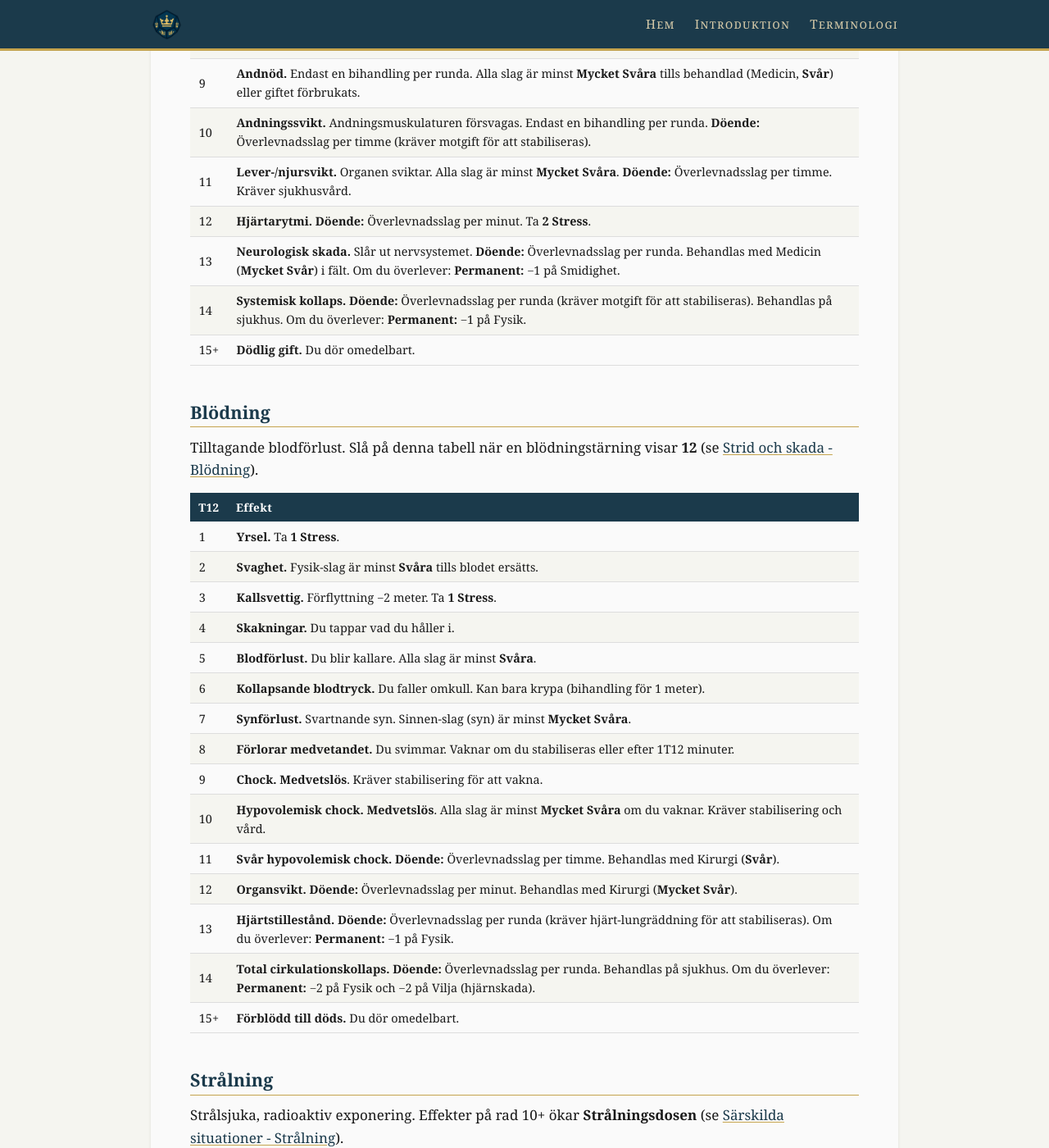
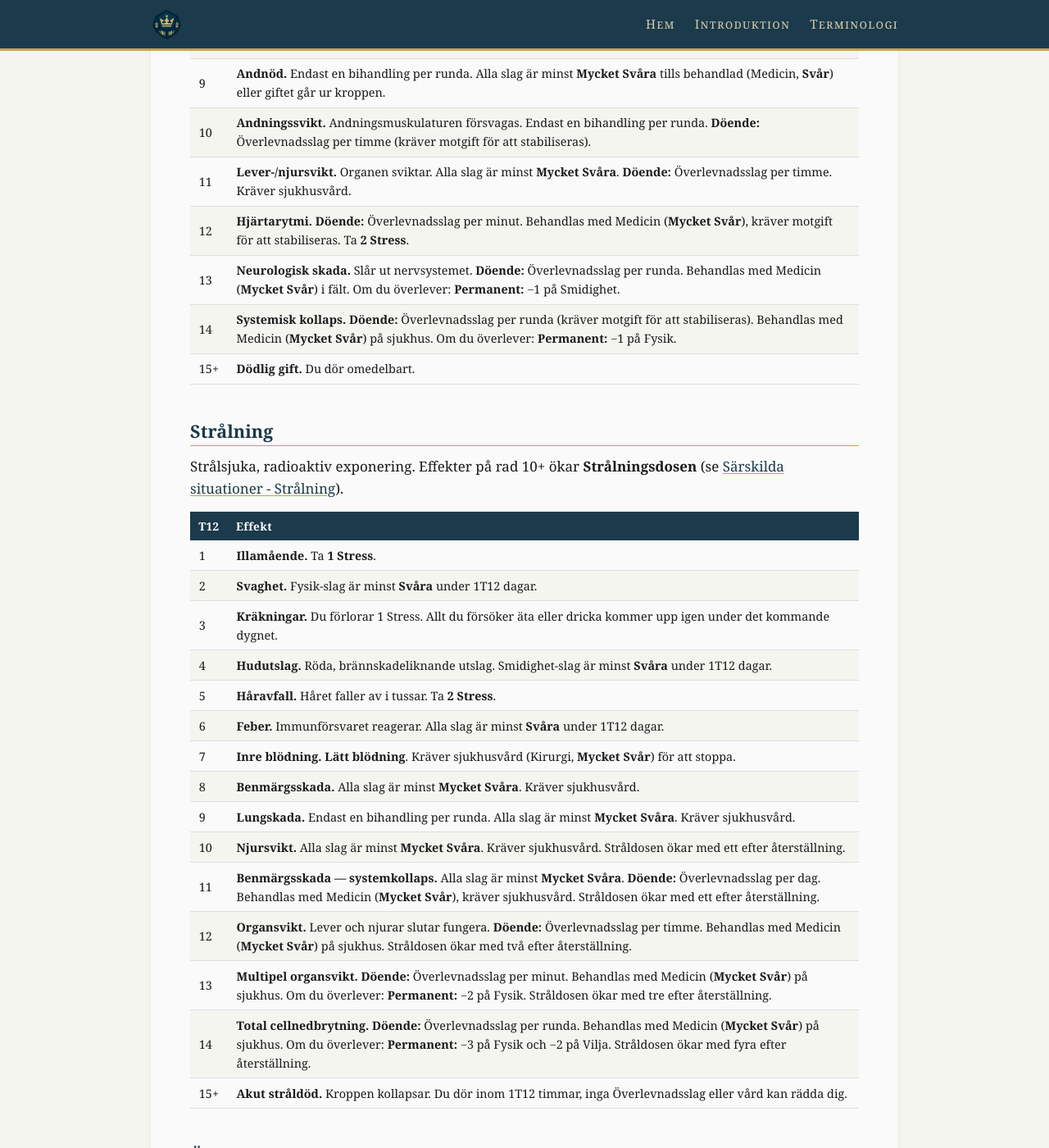
Before and after one commit to ulmus/Riket, a Jekyll site: the page built from Regler/Kritiska träffar.md, in a window 1280 px wide and 1400 px high, scrolled down 7710 px. Shown: the whole window at 82% size. Built offline with Jekyll 4.4.1, drawn with Linux system fonts in a browser that asks for light colours; our own code applies the rules of GitHub Pages for plain Markdown files; some of the changed text lies outside the part shown.

Commit message:
Adressera granskningskommentarer på krittabellerna
- Penetrerande-bullet: ta bort "oavsett vapnets Skada" (referens till
  borttagen regel)
- Hugg R2: "Köttskada" → "Köttsår" (anglicism)
- Gift R9: "förbrukats" → "går ur kroppen" (mer naturligt språk)
- Strålning R3 Kräkningar: ändra "kan inte äta" till "allt du försöker
  äta kräks upp" (man kan ju äta, men det stannar inte)
- Övriga R3 Smärta: begränsa till "Påverkad nästa runda" istället för
  1T12 rundor av svårare slag — var värre än Övriga R4
- Blödningstabellen borttagen i sin helhet — blödningsreglerna har
  ändrats och tabellen utlöses inte längre. Listan i Strid och skada.md
  uppdaterad
- Lägg till explicit Behandling där det saknades:
  - Gift R12 Hjärtarytmi: Medicin (Mycket Svår), motgift
  - Gift R14: Medicin (Mycket Svår) på sjukhus
  - Strålning R11: Medicin (Mycket Svår), sjukhusvård
  - Strålning R14: Medicin (Mycket Svår) på sjukhus
  - Övriga R14: Kirurgi (Mycket Svår) på sjukhus

```diff
--- a/Regler/Kritiska träffar.md
+++ b/Regler/Kritiska träffar.md
@@ -15,7 +15,7 @@ Om flera tärningar visar 12, slå **en gång** på tabellen och lägg till +1 f
 - **Omedelbar död (rad 15+):** Den drabbade dör direkt. Fokus, Stress eller kraftaktivering kan inte rädda dig från en rad 15+-effekt.
 - **Flera Döende-tillstånd:** Om du blir Döende av både KP-chock och en kritisk träff (eller av flera kritiska träffar med olika takter) gäller varje Döende-tillstånd parallellt — du slår Överlevnadsslag enligt varje takt och varje tillstånd måste stabiliseras separat.
 - **Stabilisering raderar inte permanenta effekter.** När du överlever en kritisk träff med en angiven **Permanent**-effekt så är effekten bestående även efter stabilisering. Rehabilitering (se [[Läkning & vård#Permanenta skador]]) kan delvis minska avdraget.
-- **Penetrerande:** Vapenegenskapen ger **+2** till krit-slaget oavsett vapnets Skada.
+- **Penetrerande:** Vapenegenskapen ger **+2** till krit-slaget.
 
 ## Behandling av kritiska träffar
 
@@ -186,35 +186,13 @@ Toxiner, droger, kemiska ämnen.
 | 6   | **Hallucinationer.** Du ser och hör saker som inte finns. Alla slag är minst **Mycket Svåra** under närmsta dygnet eller tills behandlad (Medicin, **Svår**). Ta **2 Stress**.  |
 | 7   | **Kramper.** Du faller och rycker okontrollerat i 1T12 rundor. Kan inte agera.                                                                                                  |
 | 8   | **Svår förgiftning.** Alla slag är minst **Mycket Svåra**. Behandlas med Medicin (**Svår**).                                                                                    |
-| 9   | **Andnöd.** Endast en bihandling per runda. Alla slag är minst **Mycket Svåra** tills behandlad (Medicin, **Svår**) eller giftet förbrukats.                                    |
+| 9   | **Andnöd.** Endast en bihandling per runda. Alla slag är minst **Mycket Svåra** tills behandlad (Medicin, **Svår**) eller giftet går ur kroppen.                                |
 | 10  | **Andningssvikt.** Andningsmuskulaturen försvagas. Endast en bihandling per runda. **Döende:** Överlevnadsslag per timme (kräver motgift för att stabiliseras).                  |
 | 11  | **Lever-/njursvikt.** Organen sviktar. Alla slag är minst **Mycket Svåra**. **Döende:** Överlevnadsslag per timme. Kräver sjukhusvård.                                          |
-| 12  | **Hjärtarytmi.** **Döende:** Överlevnadsslag per minut. Ta **2 Stress**.                                                                                                        |
+| 12  | **Hjärtarytmi.** **Döende:** Överlevnadsslag per minut. Behandlas med Medicin (**Mycket Svår**), kräver motgift för att stabiliseras. Ta **2 Stress**.                          |
 | 13  | **Neurologisk skada.** Slår ut nervsystemet. **Döende:** Överlevnadsslag per runda. Behandlas med Medicin (**Mycket Svår**) i fält. Om du överlever: **Permanent:** −1 på Smidighet. |
-| 14  | **Systemisk kollaps.** **Döende:** Överlevnadsslag per runda (kräver motgift för att stabiliseras). Behandlas på sjukhus. Om du överlever: **Permanent:** −1 på Fysik.          |
+| 14  | **Systemisk kollaps.** **Döende:** Överlevnadsslag per runda (kräver motgift för att stabiliseras). Behandlas med Medicin (**Mycket Svår**) på sjukhus. Om du överlever: **Permanent:** −1 på Fysik. |
 | 15+ | **Dödlig gift.** Du dör omedelbart.                                                                                                                                             |
-
-## Blödning
-
-Tilltagande blodförlust. Slå på denna tabell när en blödningstärning visar **12** (se [[Strid och skada#Blödning]]).
-
-| T12 | Effekt                                                                                                                                   |
-| --- | ---------------------------------------------------------------------------------------------------------------------------------------- |
-| 1   | **Yrsel.** Ta **1 Stress**.                                                                                                                                                                                          |
-| 2   | **Svaghet.** Fysik-slag är minst **Svåra** tills blodet ersätts.                                                                                                                                                     |
-| 3   | **Kallsvettig.** Förflyttning −2 meter. Ta **1 Stress**.                                                                                                                                                             |
-| 4   | **Skakningar.** Du tappar vad du håller i.                                                                                                                                                                           |
-| 5   | **Blodförlust.** Du blir kallare. Alla slag är minst **Svåra**.                                                                                                                                                      |
-| 6   | **Kollapsande blodtryck.** Du faller omkull. Kan bara krypa (bihandling för 1 meter).                                                                                                                                |
-| 7   | **Synförlust.** Svartnande syn. Sinnen-slag (syn) är minst **Mycket Svåra**.                                                                                                                                         |
-| 8   | **Förlorar medvetandet.** Du svimmar. Vaknar om du stabiliseras eller efter 1T12 minuter.                                                                                                                            |
-| 9   | **Chock.** **Medvetslös**. Kräver stabilisering för att vakna.                                                                                                                                                       |
-| 10  | **Hypovolemisk chock.** **Medvetslös**. Alla slag är minst **Mycket Svåra** om du vaknar. Kräver stabilisering och vård.                                                                                             |
-| 11  | **Svår hypovolemisk chock.** **Döende:** Överlevnadsslag per timme. Behandlas med Kirurgi (**Svår**).                                                                                                                |
-| 12  | **Organsvikt.** **Döende:** Överlevnadsslag per minut. Behandlas med Kirurgi (**Mycket Svår**).                                                                                                                      |
-| 13  | **Hjärtstillestånd.** **Döende:** Överlevnadsslag per runda (kräver hjärt-lungräddning för att stabiliseras). Om du överlever: **Permanent:** −1 på Fysik.                                                           |
-| 14  | **Total cirkulationskollaps.** **Döende:** Överlevnadsslag per runda. Behandlas på sjukhus. Om du överlever: **Permanent:** −2 på Fysik och −2 på Vilja (hjärnskada).                                                |
-| 15+ | **Förblödd till döds.** Du dör omedelbart.                                                                                               |
 
 ## Strålning
 
@@ -224,7 +202,7 @@ Strålsjuka, radioaktiv exponering. Effekter på rad 10+ ökar **Strålningsdose
 | --- | ------------------------------------------------------------------------------------------------------------------------------------------------------------------------------------ |
 | 1   | **Illamående.** Ta **1 Stress**.                                                                                                                                                                                  |
 | 2   | **Svaghet.** Fysik-slag är minst **Svåra** under 1T12 dagar.                                                                                                                                                      |
-| 3   | **Kräkningar.** Du förlorar 1 Stress och kan inte äta under det kommande dygnet.                                                                                                                                  |
+| 3   | **Kräkningar.** Du förlorar 1 Stress. Allt du försöker äta eller dricka kommer upp igen under det kommande dygnet.                                                                                                |
 | 4   | **Hudutslag.** Röda, brännskadeliknande utslag. Smidighet-slag är minst **Svåra** under 1T12 dagar.                                                                                                               |
 | 5   | **Håravfall.** Håret faller av i tussar. Ta **2 Stress**.                                                                                                                                                         |
 | 6   | **Feber.** Immunförsvaret reagerar. Alla slag är minst **Svåra** under 1T12 dagar.                                                                                                                                |
@@ -232,10 +210,10 @@ Strålsjuka, radioaktiv exponering. Effekter på rad 10+ ökar **Strålningsdose
 | 8   | **Benmärgsskada.** Alla slag är minst **Mycket Svåra**. Kräver sjukhusvård.                                                                                                                                       |
 | 9   | **Lungskada.** Endast en bihandling per runda. Alla slag är minst **Mycket Svåra**. Kräver sjukhusvård.                                                                                                           |
 | 10  | **Njursvikt.** Alla slag är minst **Mycket Svåra**. Kräver sjukhusvård. Stråldosen ökar med ett efter återställning.                                                                                              |
-| 11  | **Benmärgsskada — systemkollaps.** Alla slag är minst **Mycket Svåra**. **Döende:** Överlevnadsslag per dag. Stråldosen ökar med ett efter återställning.                                                         |
+| 11  | **Benmärgsskada — systemkollaps.** Alla slag är minst **Mycket Svåra**. **Döende:** Överlevnadsslag per dag. Behandlas med Medicin (**Mycket Svår**), kräver sjukhusvård. Stråldosen ökar med ett efter återställning. |
 | 12  | **Organsvikt.** Lever och njurar slutar fungera. **Döende:** Överlevnadsslag per timme. Behandlas med Medicin (**Mycket Svår**) på sjukhus. Stråldosen ökar med två efter återställning.                          |
 | 13  | **Multipel organsvikt.** **Döende:** Överlevnadsslag per minut. Behandlas med Medicin (**Mycket Svår**) på sjukhus. Om du överlever: **Permanent:** −2 på Fysik. Stråldosen ökar med tre efter återställning.     |
-| 14  | **Total cellnedbrytning.** **Döende:** Överlevnadsslag per runda. Behandlas på sjukhus. Om du överlever: **Permanent:** −3 på Fysik och −2 på Vilja. Stråldosen ökar med fyra efter återställning.                |
+| 14  | **Total cellnedbrytning.** **Döende:** Överlevnadsslag per runda. Behandlas med Medicin (**Mycket Svår**) på sjukhus. Om du överlever: **Permanent:** −3 på Fysik och −2 på Vilja. Stråldosen ökar med fyra efter återställning. |
 | 15+ | **Akut stråldöd.** Kroppen kollapsar. Du dör inom 1T12 timmar, inga Överlevnadsslag eller vård kan rädda dig.                                                                                                     |
 
 ## Övriga
@@ -246,7 +224,7 @@ Fall, kvävning, elektricitet, hypotermi och andra skadetyper utan egen tabell.
 | --- | ---------------------------------------------------------------------------------------------------------------------------------------------------------------------------------------------- |
 | 1   | **Skärrad.** Ta **1 Stress**.                                                                                                                                                                              |
 | 2   | **Stukad led.** Slå 1T12 för kroppsdel: 1–3 vänster arm, 4–6 höger arm, 7–9 vänster ben, 10–12 höger ben. Slag med drabbad kroppsdel är minst **Svåra** under 1T12 dagar.                                  |
-| 3   | **Smärta.** Alla slag är minst **Svåra** under 1T12 rundor. Ta **1 Stress**.                                                                                                                               |
+| 3   | **Smärta.** Du är **Påverkad** (alla handlingar ett steg svårare) nästa runda. Ta **1 Stress**.                                                                                                            |
 | 4   | **Tappat andan.** Förlorar din nästa handling.                                                                                                                                                             |
 | 5   | **Desorienterad.** Sinnen- och Analys-slag är minst **Mycket Svåra** under 1T12 minuter.                                                                                                                   |
 | 6   | **Slagen till marken.** Du faller omkull. Ta **1 Stress**.                                                                                                                                                 |
@@ -257,5 +235,5 @@ Fall, kvävning, elektricitet, hypotermi och andra skadetyper utan egen tabell.
 | 11  | **Svår intern skada.** Alla slag är minst **Mycket Svåra**. **Döende:** Överlevnadsslag per timme. Behandlas med Kirurgi (**Svår**).                                                                       |
 | 12  | **Svår systemisk skada.** **Döende:** Överlevnadsslag per minut. Behandlas med Kirurgi (**Mycket Svår**).                                                                                                  |
 | 13  | **Kritisk organsvikt.** **Döende:** Överlevnadsslag per runda. Behandlas med Kirurgi (**Mycket Svår**) i fält. Om du överlever: **Permanent:** −1 på Fysik.                                                |
-| 14  | **Total systemkollaps.** **Döende:** Överlevnadsslag per runda. Behandlas på sjukhus. Om du överlever: **Permanent:** −2 på Fysik och −2 på Vilja.                                                         |
+| 14  | **Total systemkollaps.** **Döende:** Överlevnadsslag per runda. Behandlas med Kirurgi (**Mycket Svår**) på sjukhus. Om du överlever: **Permanent:** −2 på Fysik och −2 på Vilja.                            |
 | 15+ | **Katastrofal skada.** Du dör omedelbart.                                                                                                                                                      |
```
Also changed, not shown: other parts of Regler/Kritiska träffar.md (+1 -1 lines), Regler/Strid och skada.md (+1 -1 lines).
